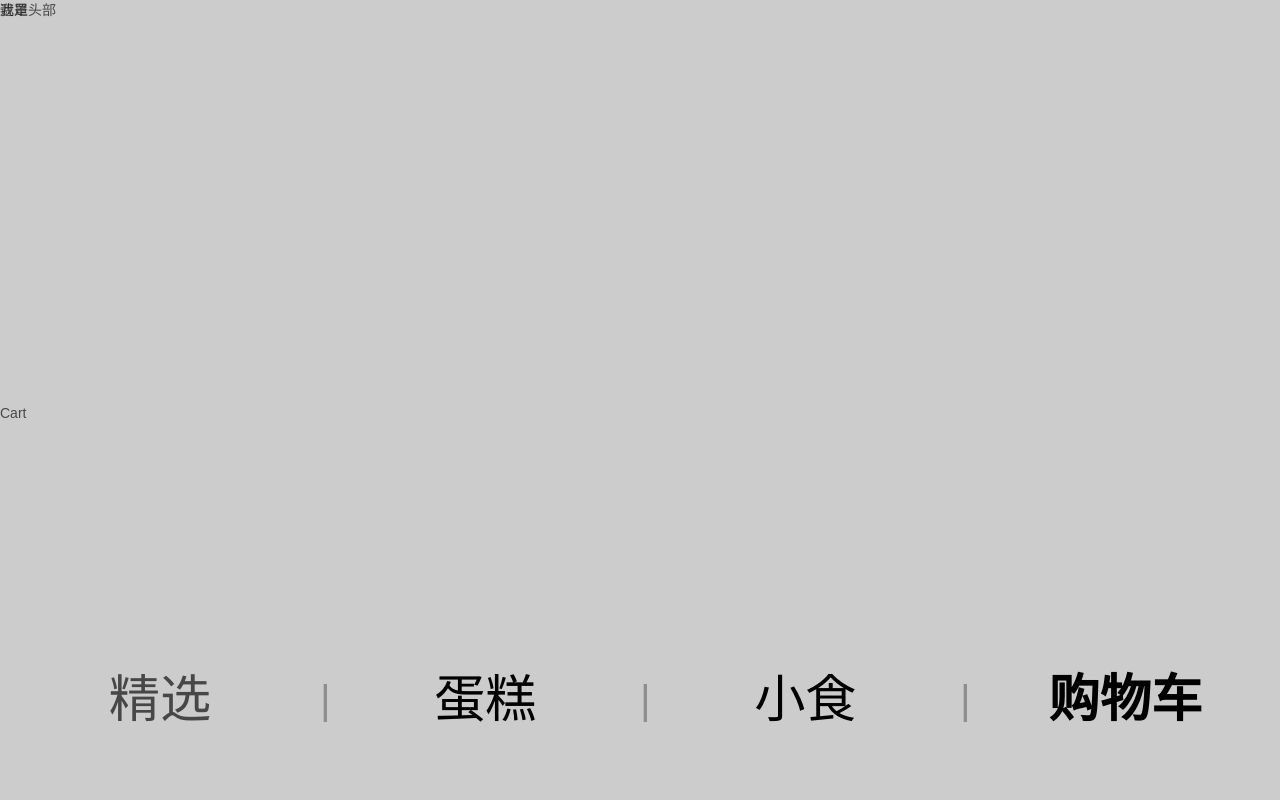
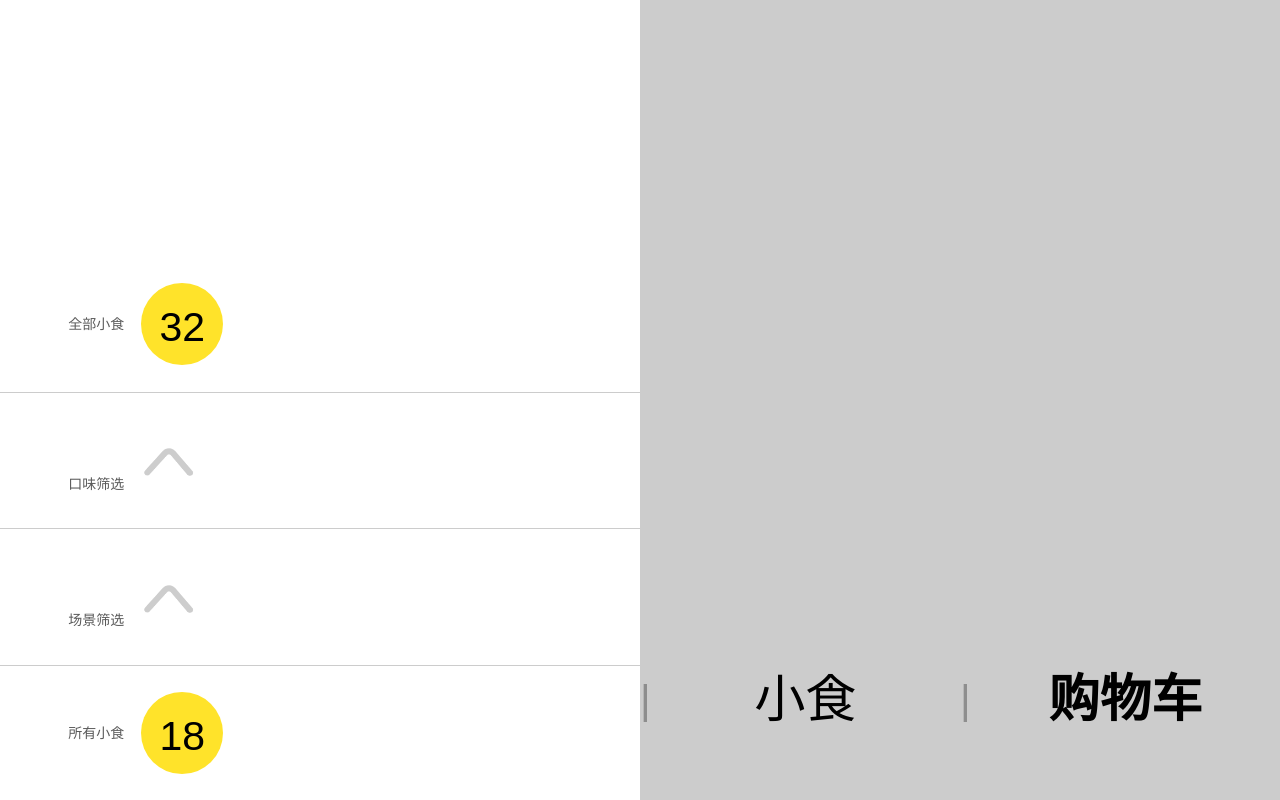
Before and after one commit to gzh52005/Mcake, a React (Create React App) app in the folder mcake/: page /#/cart in a window 1280 px wide. Both pictures are taken after a click on the item "精选". Built offline with nearby package versions, Linux system fonts and the light colour scheme.

Commit message:
补齐插件

```diff
--- a/mcake/src/App.js
+++ b/mcake/src/App.js
@@ -6,9 +6,8 @@ import Home from './views/Home'
 import Cakes from './views/Cakes'
 import Snack from './views/Snack'
 import Cart from './views/Cart'
-
+import Handpick from './views/handpick'
 import './css/App.scss'
-
 
 
  class App extends React.Component{
@@ -17,6 +16,7 @@ import './css/App.scss'
         this.state={
             xianshi:false
         }
+      this.gaibian = this.gaibian.bind(this)
     }
     gaibian=()=>{
         this.setState({
@@ -29,13 +29,17 @@ import './css/App.scss'
 
         return (
 
-                <div className='box'>
-                    {this.state.xianshi?<div className='mask' onClick={this.gaibian}>遮罩</div>:''}
-
+                 <div className='box'>
+                    {
+                     <div className='mask' style={{display:this.state.xianshi?'block':'none'}} onClick={(e)=>{
+                            if(e.target.className=='mask')
+                               this.gaibian()
+                      }}>
+                          <Handpick status={{isshow:this.state.xianshi}}/>
+                      </div>
+                    }
                     <div className='header'>我是头部</div>
                     <Switch>
-                   {/* <Route path='/home' component={Home}></Route> */}
-                   <Route path='/cakes' component={Cakes}></Route>
                    <Route path='/snack' component={Snack}></Route>
                    <Route path='/cart' component={Cart}></Route>
                    {/* <Route path='/login' component={Login}></Route>
--- /dev/null
+++ b/mcake/src/css/App.css
@@ -0,0 +1,101 @@
+@import './base.css';
+.box {
+  height: 100%;
+  display: flex;
+  flex-direction: column;
+  justify-content: space-between;
+}
+.box .mask {
+  position: fixed;
+  left: 0;
+  right: 0;
+  top: 0;
+  bottom: 0;
+  background-color: rgba(0, 0, 0, 0.2);
+}
+.box .mask .drawer {
+  position: absolute;
+  left: -50vw;
+  width: 50vw;
+  height: 100%;
+  padding-top: 20vw;
+  transition: all 0.5s;
+  background-color: white;
+}
+.box .mask .drawer ul li {
+  box-sizing: border-box;
+  padding-left: 5.3333333333vw;
+  width: 100%;
+  height: 10.6666666667vw;
+  border-bottom: 1px solid #ccc;
+  line-height: 10.6666666667vw;
+}
+.box .mask .drawer ul li span {
+  margin-left: 1.3333333333vw;
+}
+.box .mask .drawer ul li:nth-child(1), .box .mask .drawer ul li:nth-child(4), .box .mask .drawer ul li:nth-child(5) {
+  display: flex;
+  align-items: center;
+}
+.box .mask .drawer ul li:nth-child(1) span, .box .mask .drawer ul li:nth-child(4) span, .box .mask .drawer ul li:nth-child(5) span {
+  display: inline-flex;
+  height: 10.6666666667vw;
+  width: 10.6666666667vw;
+  align-items: center;
+}
+.box .mask .drawer ul li:nth-child(1) span i, .box .mask .drawer ul li:nth-child(4) span i, .box .mask .drawer ul li:nth-child(5) span i {
+  display: inline-block;
+  border-radius: 50%;
+  height: 6.4vw;
+  width: 6.4vw;
+  font-size: 3.2vw;
+  color: #000;
+  background-color: #ffe32a;
+  font-style: normal;
+  line-height: 6.9333333333vw;
+  text-align: center;
+}
+.box .mask .drawer ul li:nth-child(3) span, .box .mask .drawer ul li:nth-child(2) span {
+  display: inline-flex;
+  height: 10.6666666667vw;
+  width: 10.6666666667vw;
+  align-items: center;
+}
+.box .mask .drawer ul li:nth-child(3) span .icon, .box .mask .drawer ul li:nth-child(2) span .icon {
+  display: block;
+  height: 4.2666666667vw;
+  width: 4.2666666667vw;
+}
+.box .mask .drawer ul li:nth-child(3) span .sjt, .box .mask .drawer ul li:nth-child(2) span .sjt {
+  background-image: url("../assets//images/sjt.png");
+  background-size: 100% 100%;
+}
+.box .header {
+  height: 16.5333333333vw;
+}
+.box .footer {
+  display: flex;
+  height: 13.3333333333vw;
+}
+.box .footer li {
+  display: flex;
+  flex: 1;
+  text-align: center;
+  line-height: 13.3333333333vw;
+}
+.box .footer li a {
+  flex: 1;
+  font-size: 4vw;
+  color: #000;
+}
+.box .footer .jing {
+  justify-content: center;
+  line-height: 13.3333333333vw;
+  font-size: 4vw;
+}
+.box .footer li + li::before {
+  content: "|";
+  text-align: left;
+  color: #b1b1b1;
+  font-size: 3.2vw;
+}
--- a/mcake/src/css/App.scss
+++ b/mcake/src/css/App.scss
@@ -11,6 +11,74 @@
         top: 0;
         bottom: 0;
         background-color: rgba(0, 0, 0, .2);
+        .drawer{
+            position: absolute;
+            left: -50vw;
+            width: 50vw;
+            height: 100%;
+            padding-top: vw(75);
+            // float: left;
+            transition: all 0.5s;
+
+            background-color: white;
+            ul{
+                li{
+                    box-sizing: border-box;
+                    padding-left: vw(20);
+                    width: 100%;
+                    height: vw(40);
+                    border-bottom: 1px solid #ccc;
+                    line-height: vw(40);
+                    span{
+                        margin-left: vw(5);
+                    }
+                    &:nth-child(1),&:nth-child(4),&:nth-child(5){
+                        display: flex;
+                        align-items: center;
+                        span{
+                            display: inline-flex;
+                            // display: flex;
+                            height: vw(40);
+                            width: vw(40);
+                            // border-radius: 50%;
+                            // background-color: yellow;
+                            align-items: center;
+                            // background-color: #000;
+                            i{
+                                display:inline-block;
+                                border-radius: 50%;
+                                height: vw(24);
+                                width: vw(24);
+                                font-size: vw(12);
+                                color: #000;
+                                background-color: #ffe32a;
+                                font-style: normal;
+                                line-height: vw(26);
+                                text-align: center;
+                            }
+                        }
+                    }
+                    &:nth-child(3),&:nth-child(2){
+                        span{
+                            display: inline-flex;
+                            height: vw(40);
+                            width: vw(40);
+                            align-items: center;
+                            .icon{
+                                display: block;
+                                height: vw(16);
+                                width: vw(16);
+                            }
+                            .sjt{
+                                background-image: url('../assets//images/sjt.png') ;
+                                background-size: 100% 100%;
+                            }
+                        }
+
+                    }
+                }
+            }
+        }
     }
     .header{
          height: vw(62);
--- a/mcake/src/views/Snack.js
+++ b/mcake/src/views/Snack.js
@@ -2,7 +2,20 @@ import React from 'react'
 
 function Snack(){
     return (
-        <div>Snack</div>
+        <div className='snack'>
+            <ul className='snack-box'>
+                <li></li>
+                <li></li>
+                <li></li>
+                <li></li>
+                <li></li>
+                <li></li>
+                <li></li>
+                <li></li>
+                <li></li>
+                <li></li>
+            </ul>
+        </div>
     )
 }
 
--- /dev/null
+++ b/mcake/src/views/handpick.js
@@ -0,0 +1,47 @@
+import React,{Component,useRef} from 'react'
+import {Link, Route,Redirect,Switch,NavLink,withRouter} from 'react-router-dom'
+class Handpick extends Component{
+    constructor(props){
+        super(props)
+        console.log(this.props);
+        this.state={
+            goodslist:['全部小食','口味筛选','场景筛选','所有小食','所有配件']
+        }
+
+    }
+    componentDidMount(){
+        // this.el.style.transition= 'all 0.5s'
+
+    }
+
+    componentDidUpdate(){
+        console.log(this.props.status);
+        if(this.props.status.isshow){
+            setTimeout(()=>{
+                this.el.style.left=0
+                        })
+
+        }else{
+
+            this.el.style.left=-50+'vw'
+        }
+    }
+    render(){
+        console.log(1);
+            return  (
+                <div className='drawer' ref={el=>{this.el = el}}>
+                  <ul>
+                  {/* {this.state.goodslist.map((item=>( */}
+                    <li>全部小食<span> <i>32</i>  </span></li>
+                    <li>口味筛选<span> <i className='icon sjt'></i>  </span></li>
+                    <li>场景筛选<span> <i className='icon sjt'></i>  </span></li>
+                    <li>所有小食<span> <i>18</i>  </span></li>
+                    <li>所有配件<span> <i>4</i>  </span></li>
+                    {/* )))} */}
+                  </ul>
+                </div>
+            )
+        }
+
+}
+export default Handpick
```
Also changed, not shown: mcake/src/css/App.min.css (added, +1 -0 lines), mcake/src/assets/images/sjt.png (added).
